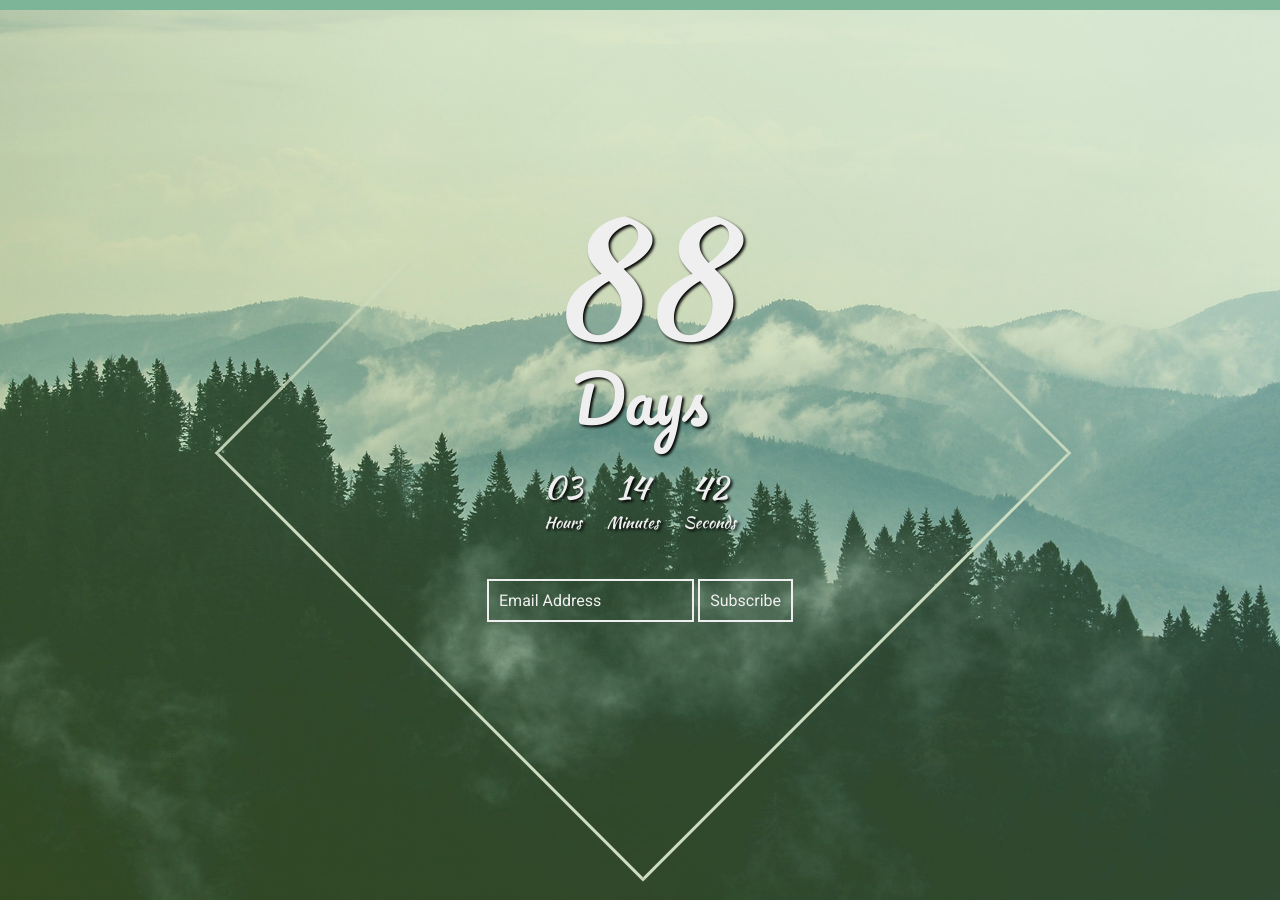
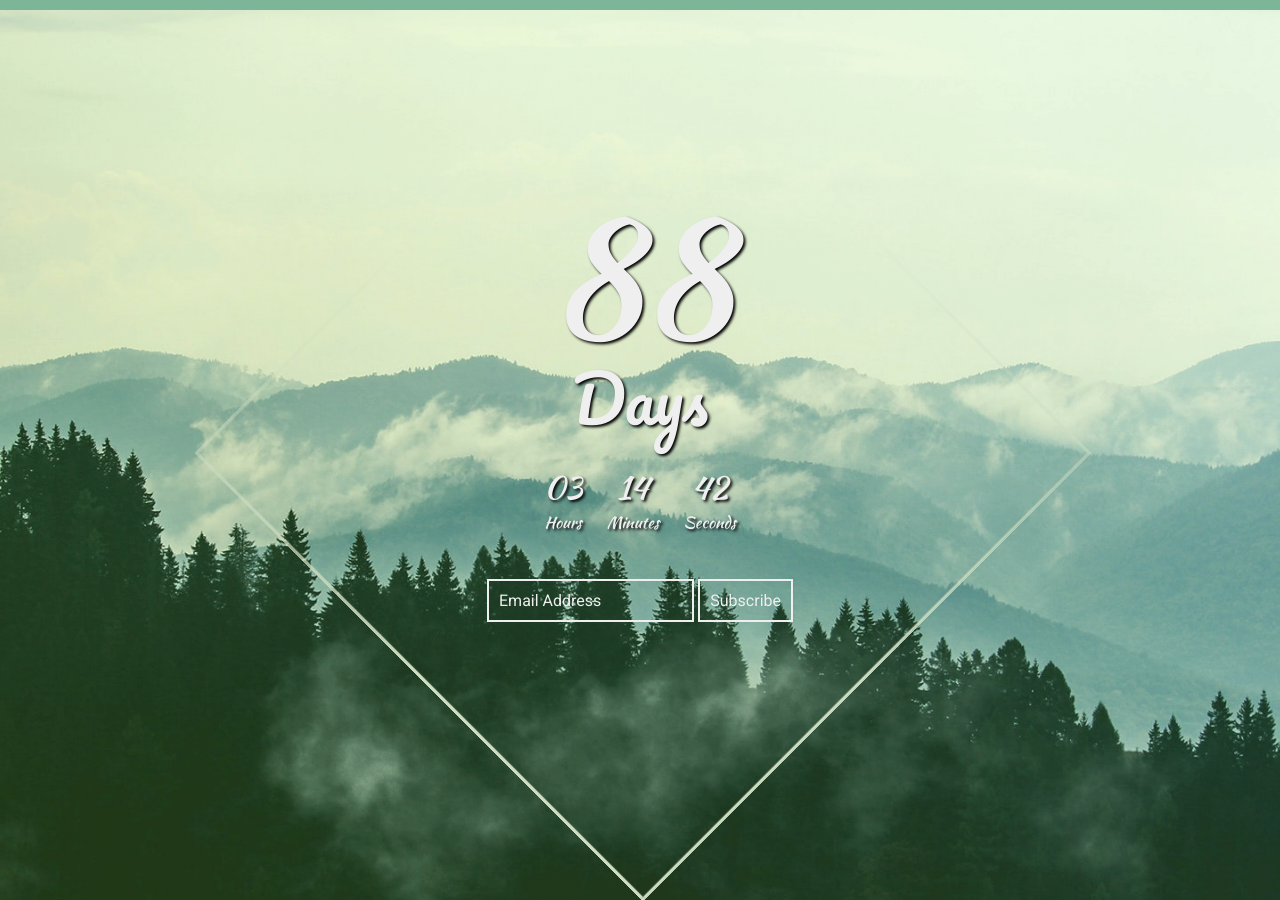
Before and after one commit to fevish/rastaman, a Jekyll site: the page built from index.md, in a window 1280 px wide. Built offline with Jekyll 4.4.1, drawn with Linux system fonts in a browser that asks for light colours.

Commit message:
Adds better cross-browser support, animates shape and background.

```diff
--- a/_includes/_header.html
+++ b/_includes/_header.html
@@ -1,6 +1,8 @@
 <div class="color-line">
 </div>
 
+    <div class="main-bg-image">
+    </div>
     <div class="main-bg">
     </div>
 <div class="main">
--- a/assets/stylesheets/_sass/coming-soon.scss
+++ b/assets/stylesheets/_sass/coming-soon.scss
@@ -7,15 +7,7 @@ html, body {
 }
 
 html {
-    background: $background-image;
-    background-repeat: no-repeat;
-    background-attachment: fixed;
-    background-position: center center;
     font-family: $font1;
-    -webkit-background-size: cover;
-    -moz-background-size: cover;
-    -o-background-size: cover;
-    background-size: cover;
 }
 
 body {
@@ -41,11 +33,36 @@ body {
     z-index: 1;
 }
 
+.main-bg-image {
+    position: fixed;
+    height: 100%;
+    width: 100%;
+    z-index: 0;
+    height: 100%;
+    height: 100%;
+    width: 100vw;
+    width: 100vw;
+    background: $background-image;
+    background-repeat: no-repeat;
+    background-attachment: fixed;
+    background-position: center center;
+    -webkit-background-size: cover;
+    -moz-background-size: cover;
+    -o-background-size: cover;
+    background-size: cover;
+    -webkit-filter: contrast(1.2) brightness(1);
+    -moz-filter: contrast(1.2) brightness(1);
+    -o-filter: contrast(1.2) brightness(1);
+    -ms-filter: contrast(1.2) brightness(1);
+    filter: contrast(1.2) brightness(1);
+    @include background-scale;
+}
+
 .main-bg {
     position: fixed;
     height: 100%;
     width: 100%;
-    z-index: 0;
+    z-index: 1;
     height: 100%;
     height: 100%;
     width: 100vw;
@@ -90,12 +107,13 @@ body {
     width: 100%;
     border: 3px solid;
     z-index:-2;
-    border-image-source: linear-gradient(45deg,$circle-color 45%, rgba(255, 255, 255, 0));
+    border-image-source: linear-gradient(45deg,$circle-color 25%, rgba(255, 255, 255, 0) 75%);
     border-image-slice: 1;
     -webkit-transform: rotate($rotate);
     -moz-transform: rotate($rotate);
     -o-transform: rorate($rotate);
     transform: rotate($rotate);
+    @include animate-scale;
 }
 
 .numbers {
@@ -119,7 +137,7 @@ body {
     font-family: $font2;
     font-size: 10em;
     margin: 0;
-    padding: 0;
+    padding: 20px;
     line-height:0;
 }
 
@@ -162,5 +180,18 @@ input[type=submit] {
         width:600px;
     }
     .circle:after {
+    }
 }
+// IE11 - Transform glitch, not perfect but better.
+@media all and (-ms-high-contrast: none), (-ms-high-contrast: active) {
+    .main-bg-image {
+        background-attachment: local;
+        animation-duration: 0;
+    }
 }
+// EDGE post Creators Update - Transform Glitch, looks same as Chrome
+@supports (-ms-ime-align:auto) {
+    .main-bg-image {
+        background-attachment: scroll;
+    }
+}
--- a/assets/stylesheets/_sass/variables.scss
+++ b/assets/stylesheets/_sass/variables.scss
@@ -9,3 +9,67 @@ $light-color: #efefef;
 $placeholder-color: #efefef;
 $rotate: -45deg;
 @import url('https://fonts.googleapis.com/css?family=Kaushan+Script|Pacifico|Roboto:400,700');
+
+@keyframes animate-shape {
+    0% {
+        transform: scale(1.0) rotate($rotate);
+        -webkit-transform: scale(1.0) rotate($rotate);
+        -moz-transform: scale(1.0) rotate($rotate);
+        -ms-transform: scale(1.0) rotate($rotate);
+        -o-transform: scale(1.0) rotate($rotate);
+    }
+    100% {
+        transform: scale(1.06) rotate($rotate);
+        -webkit-transform: scale(1.06) rotate($rotate);
+        -moz-transform: scale(1.06) rotate($rotate);
+        -ms-transform: scale(1.06) rotate($rotate);
+        -o-transform: scale(1.06) rotate($rotate);
+    }
+}
+
+@mixin animate-scale {
+    -webkit-animation-name: animate-shape;
+    -webkit-animiation-name: animate-shape;
+    animation-name: animate-shape;
+    animation-duration: 3s;
+    animation-iteration-count: infinite;
+    animation-direction: alternate;
+}
+
+@keyframes bg-scale {
+    0% {
+        -webkit-transform: scale(1.2);
+        -moz-transform: scale(1.2);
+        -ms-transform: scale(1.2);
+        -o-transform: scale(1.2);
+        transform: scale(1.2);
+
+        -webkit-transform-origin: top right;
+        -moz-transform-origin: top right;
+        -ms-transform-origin: top right;
+        -o-transform-origin: top right;
+        transform-origin: top right;
+
+    }
+    100% {
+        -webkit-transform: scale(1.0);
+        -moz-transform: scale(1.0);
+        -ms-transform: scale(1.0);
+        -o-transform: scale(1.0);
+        transform: scale(1.0);
+    }
+}
+
+@mixin background-scale {
+    -webkit-animation-name: bg-scale;
+    -webkit-animiation-name: bg-scale;
+    animation-name: bg-scale;
+    animation-duration: 130s;
+    animation-iteration-count: infinite;
+    animation-direction: alternate;
+    animation-timing-function: ease-out;
+    -ms-animation-timing-function: ease-out;
+    -webkit-animation-timing-function: ease-out;
+    -moz-animation-timing-function: ease-out;
+    -o-animation-timing-function: ease-out;
+}
```
Also changed, not shown: 2 other files.
